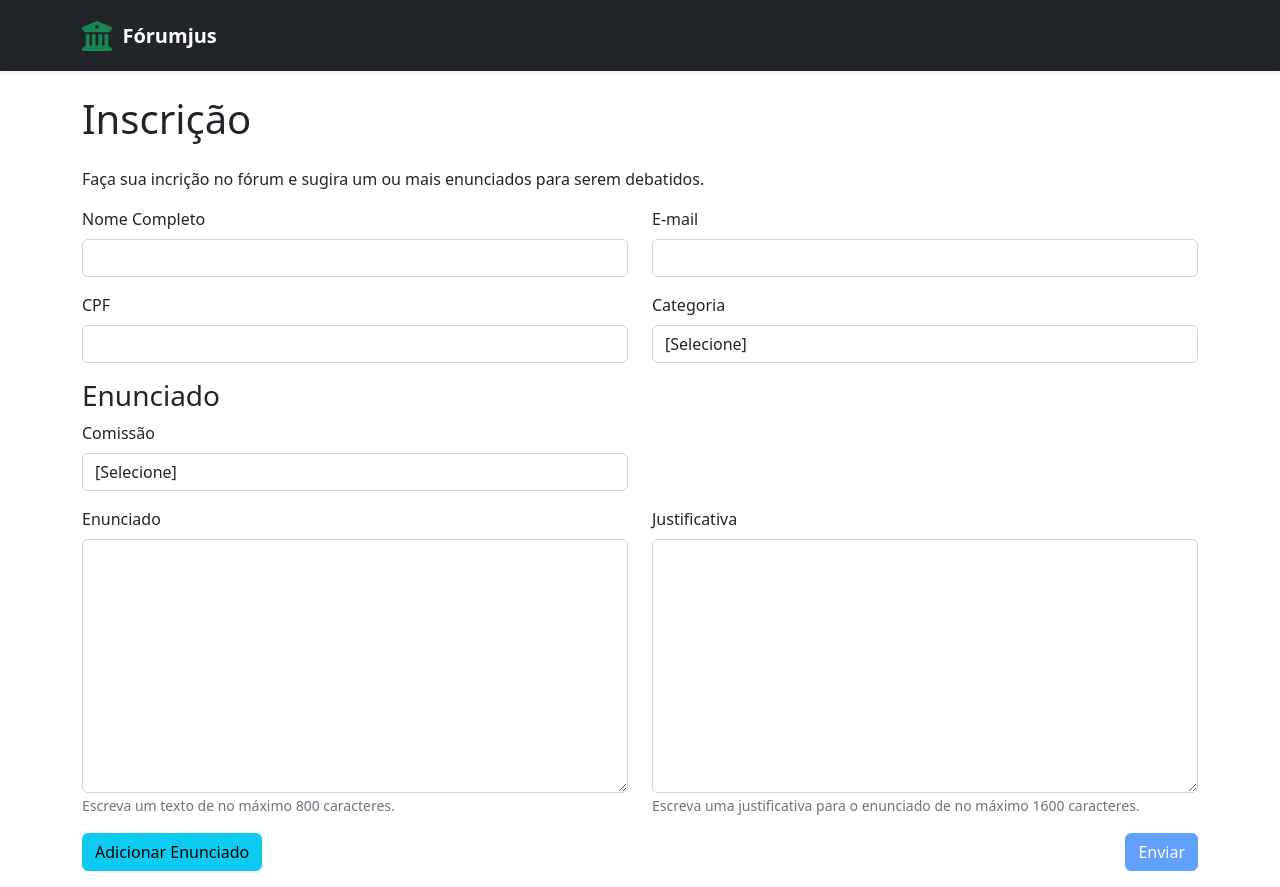
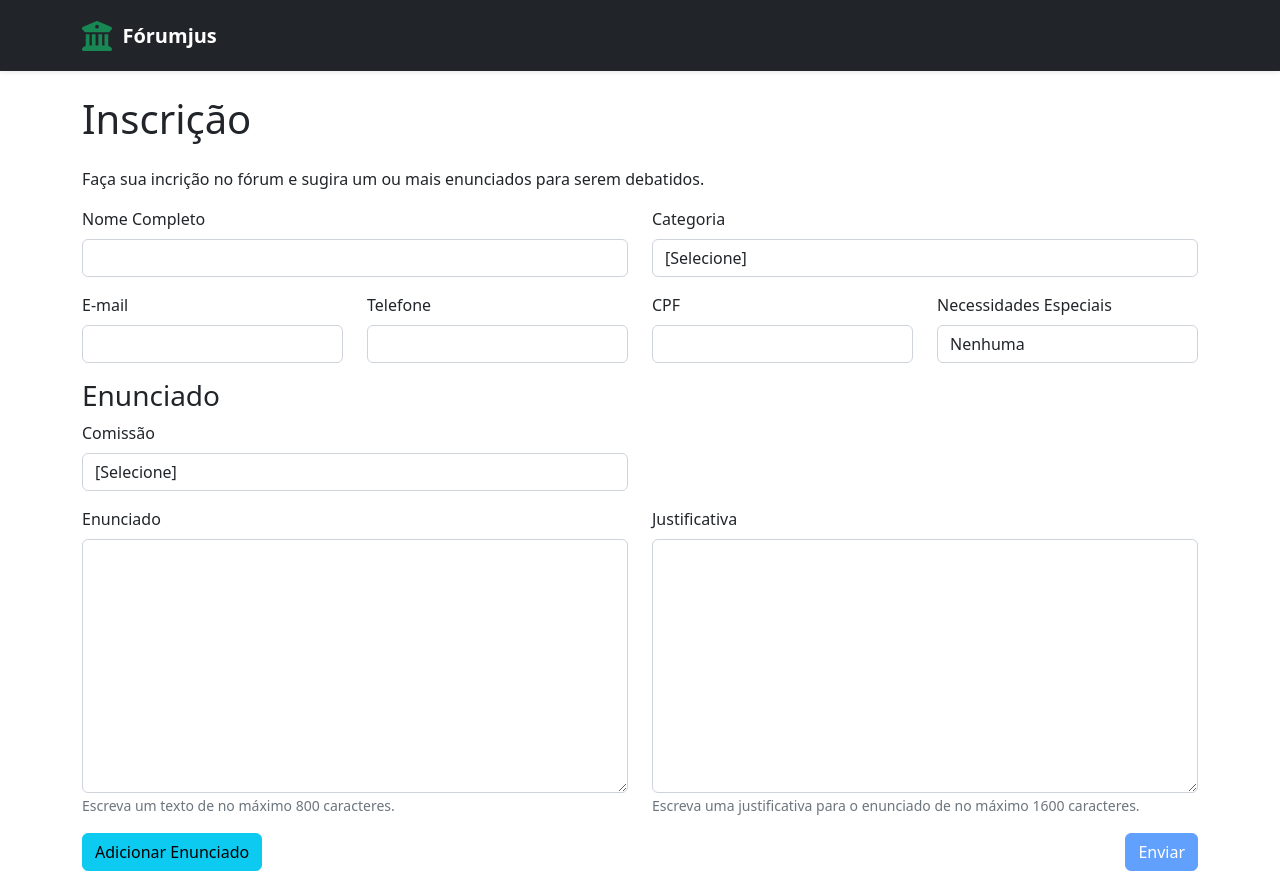
Before and after one commit to crivano/forumjus, a Next.js app: page /register in a window 1280 px wide. Built offline with nearby package versions, Linux system fonts and the light colour scheme.

Commit message:
telefone e necessidades especiais

```diff
--- a/pages/register.jsx
+++ b/pages/register.jsx
@@ -18,6 +18,8 @@ export default function Create(props) {
   const [errorMessage, setErrorMessage] = useState(undefined)
   const [attendeeName, setAttendeeName] = useState(undefined)
   const [attendeeEmail, setAttendeeEmail] = useState(undefined)
+  const [attendeePhone, setAttendeePhone] = useState(undefined)
+  const [attendeeDisability, setAttendeeDisability] = useState(undefined)
   const [attendeeDocument, setAttendeeDocument] = useState(undefined)
   const [attendeeCategory, setAttendeeCategory] = useState(undefined)
   const emptyStatement = {
@@ -42,6 +44,16 @@ export default function Create(props) {
 
   const handleChangeAttendeeName = (evt) => { setAttendeeName(evt.target.value) };
   const handleChangeAttendeeEmail = (evt) => { setAttendeeEmail(evt.target.value) };
+
+  const handleChangeAttendeePhone = (evt) => {
+    let data = event.target.value.replace(/\D/g, "");
+    if (data.length > 11) data = data.substr(0, 11)
+    data = data.replace(/\D/g, '')
+    data = data.replace(/(\d{2})(\d)/, "($1) $2")
+    data = data.replace(/(\d)(\d{4})$/, "$1-$2")
+    setAttendeePhone(data)
+  };
+  const handleChangeAttendeeDisability = (evt) => { setAttendeeDisability(evt.target.value) };
   const handleChangeAttendeeDocument = (evt) => {
     // Get only the numbers from the data input
     let data = event.target.value.replace(/\D/g, "");
@@ -154,22 +166,39 @@ export default function Create(props) {
                 </Form.Group>
               </div>
               <div className="col col-12 col-lg-6">
+                <Form.Group className="mb-3" controlId="attendeeCategory">
+                  <Form.Label>Categoria</Form.Label>
+                  <Form.Control as="select" value={attendeeCategory} onChange={handleChangeAttendeeCategory} >
+                    <option value disabled selected hidden>[Selecione]</option>
+                    <option value="1">Jurista</option>
+                    <option value="2">Especialista</option>
+                    <option value="3">Magistrado</option>
+                  </Form.Control>
+                </Form.Group>
+              </div>
+              <div className="col col-12 col-lg-3">
                 <Form.Group className="mb-3" controlId="attendeeEmail">
                   <Form.Label>E-mail</Form.Label>
                   <Form.Control type="email" value={attendeeEmail} onChange={handleChangeAttendeeEmail} />
                 </Form.Group>
               </div>
-              <div className="col col-12 col-lg-6">
+              <div className="col col-12 col-lg-3">
+                <Form.Group className="mb-3" controlId="attendeePhone">
+                  <Form.Label>Telefone</Form.Label>
+                  <Form.Control type="text" value={attendeePhone} onChange={handleChangeAttendeePhone} />
+                </Form.Group>
+              </div>
+              <div className="col col-12 col-lg-3">
                 <Form.Group className="mb-3" controlId="attendeeDocument">
                   <Form.Label>CPF</Form.Label>
                   <Form.Control type="text" value={attendeeDocument} onChange={handleChangeAttendeeDocument} />
                 </Form.Group>
               </div>
-              <div className="col col-12 col-lg-6">
-                <Form.Group className="mb-3" controlId="attendeeCategory">
-                  <Form.Label>Categoria</Form.Label>
-                  <Form.Control as="select" value={attendeeCategory} onChange={handleChangeAttendeeCategory} >
-                    <option value disabled selected hidden>[Selecione]</option>
+              <div className="col col-12 col-lg-3">
+                <Form.Group className="mb-3" controlId="attendeeDisability">
+                  <Form.Label>Necessidades Especiais</Form.Label>
+                  <Form.Control as="select" value={attendeeDisability} onChange={handleChangeAttendeeDisability} >
+                    <option value="">Nenhuma</option>
                     <option value="1">Jurista</option>
                     <option value="2">Especialista</option>
                     <option value="3">Magistrado</option>
```
